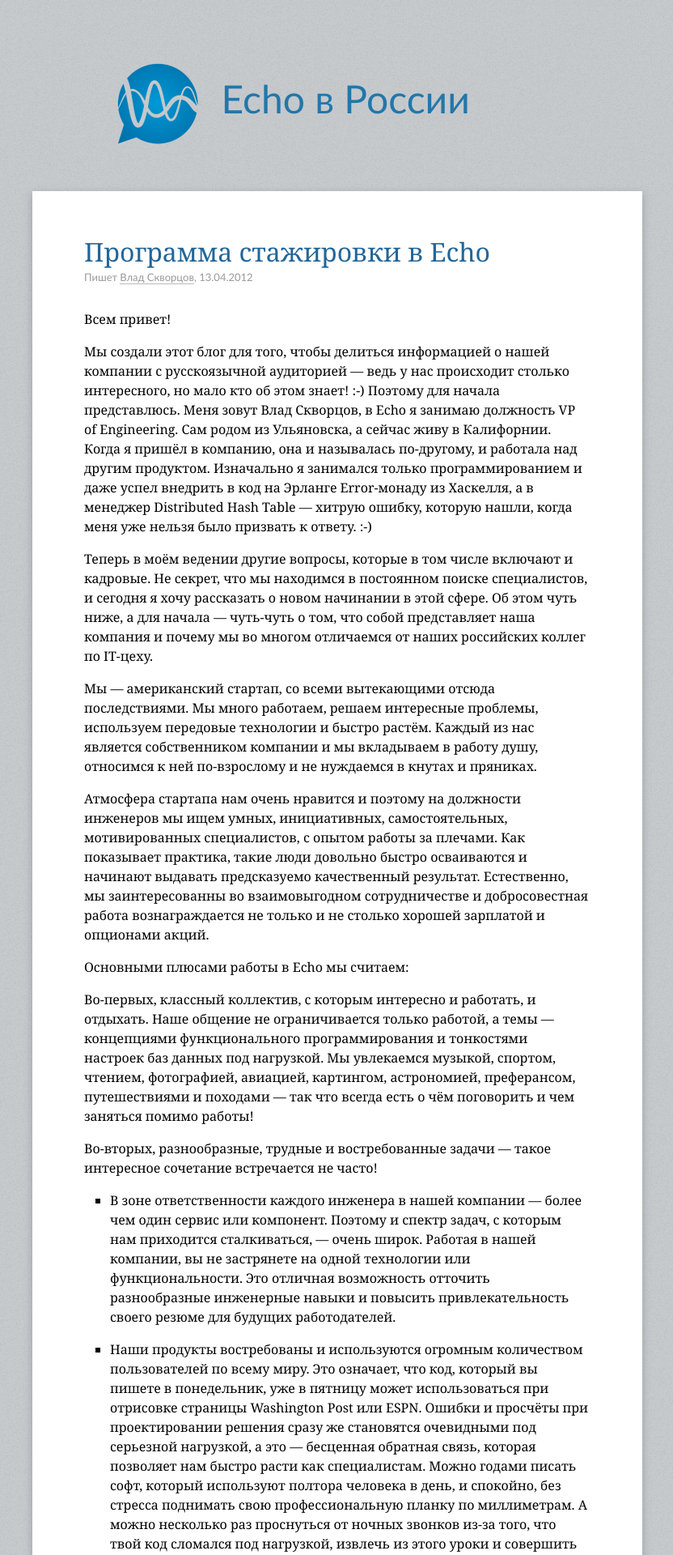
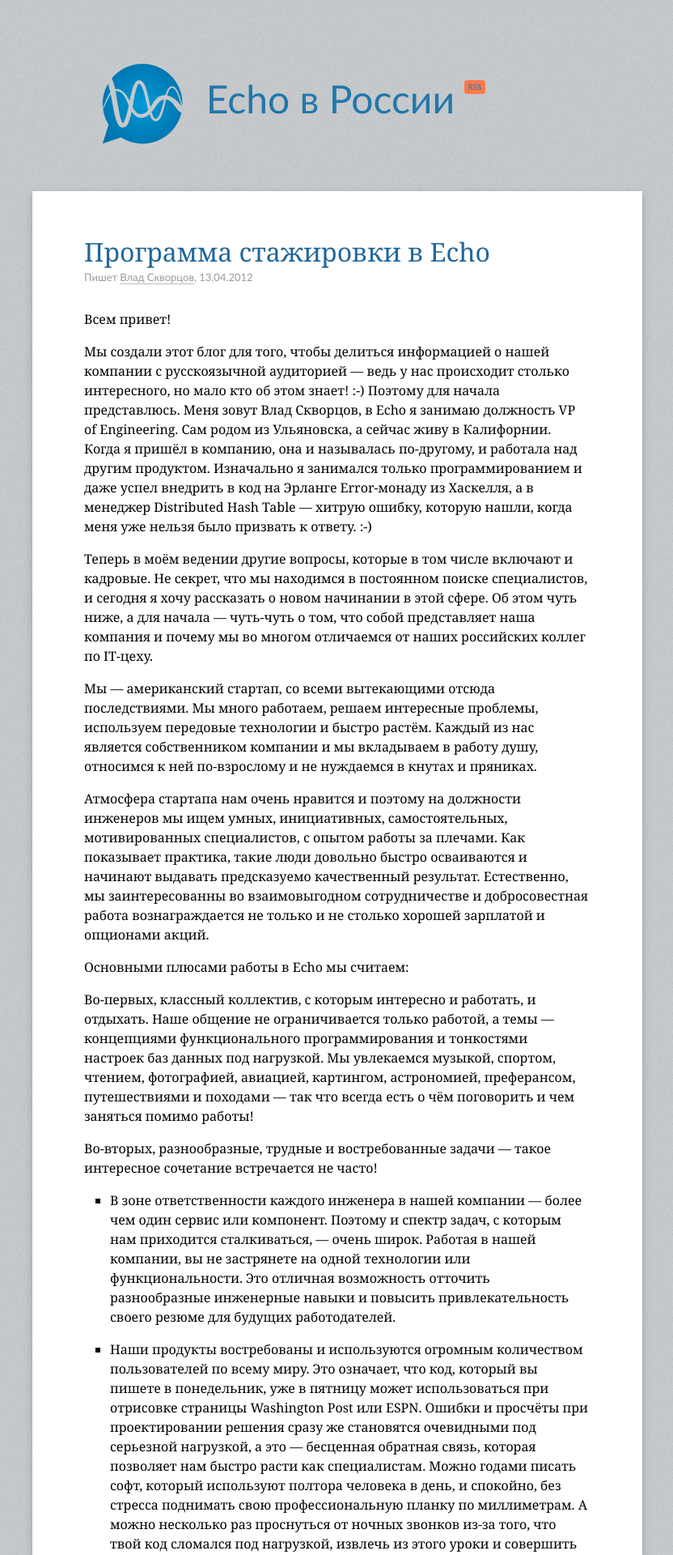
Before and after one commit to EchoTeam/echoteam.github.com, a Jekyll site: the page built from index.html, in a window 1280 px wide. Shown: the top 1920 px of the page at 81% size, without its empty margins (223-1055 px from the left). Built offline with Jekyll 4.4.1, drawn with Linux system fonts in a browser that asks for light colours; some web fonts are replaced; Markdown is read by kramdown in place of the engine named in the settings.

Commit message:
rss link added

```diff
--- a/_layouts/default.html
+++ b/_layouts/default.html
@@ -19,6 +19,7 @@
                         Echo в России
                     </a>
                 {% endif %}
+                <a href="/atom.xml" class="head__rss">RSS</a>
             </h1>
         </div>
 
--- a/i/style.css
+++ b/i/style.css
@@ -93,6 +93,13 @@
 }
 .head__header { font: 48px/100px 'PT Sans', Calibri, sans-serif; }
 .head__header a { color: #27a; }
+.head__rss, .head__rss:visited {
+  background: hsl(15, 100%, 65%); border-radius: 3px; font-size: 10px;
+  color: #FFF;
+  padding: 2px 4px;
+  vertical-align: middle;
+  display: inline-block; line-height: 13px; margin-bottom: 40px;}
+.head__rss:hover { background: hsl(15, 100%, 70%); }
 
 /* post */
 
```
